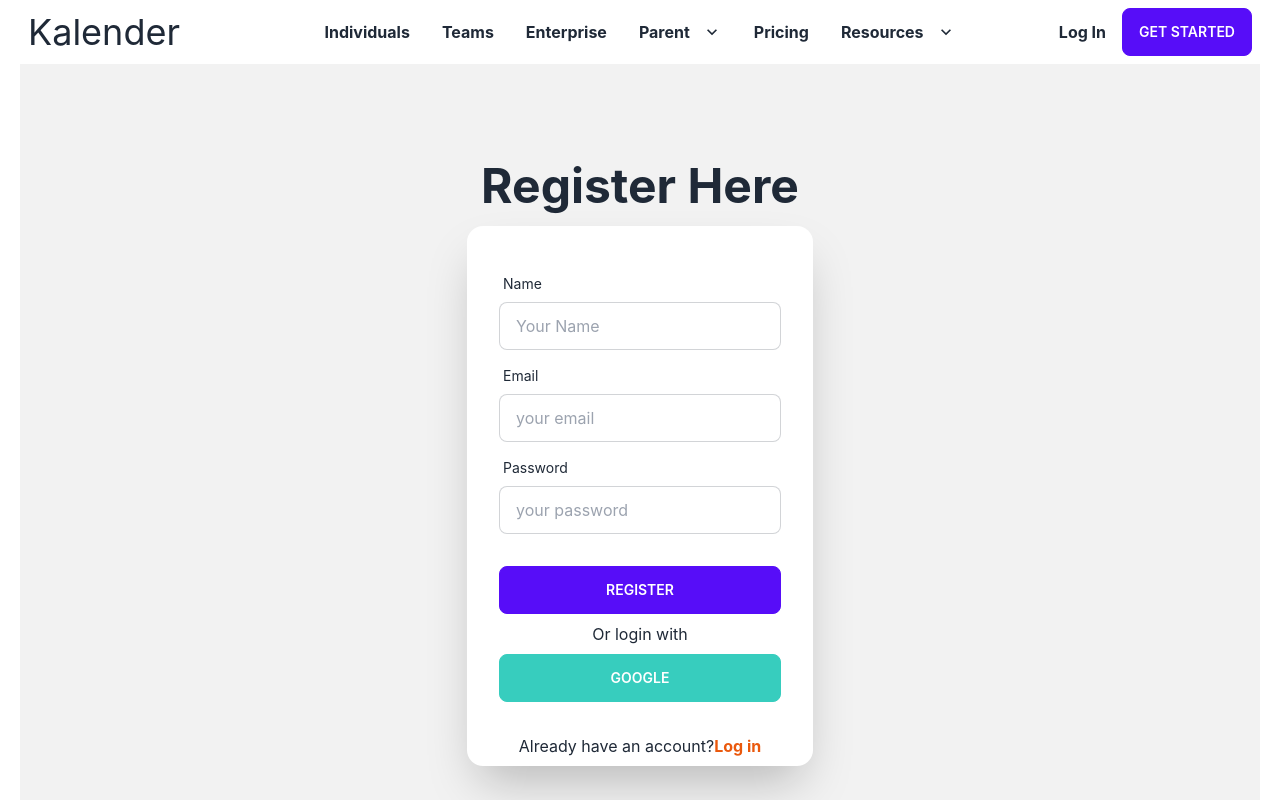
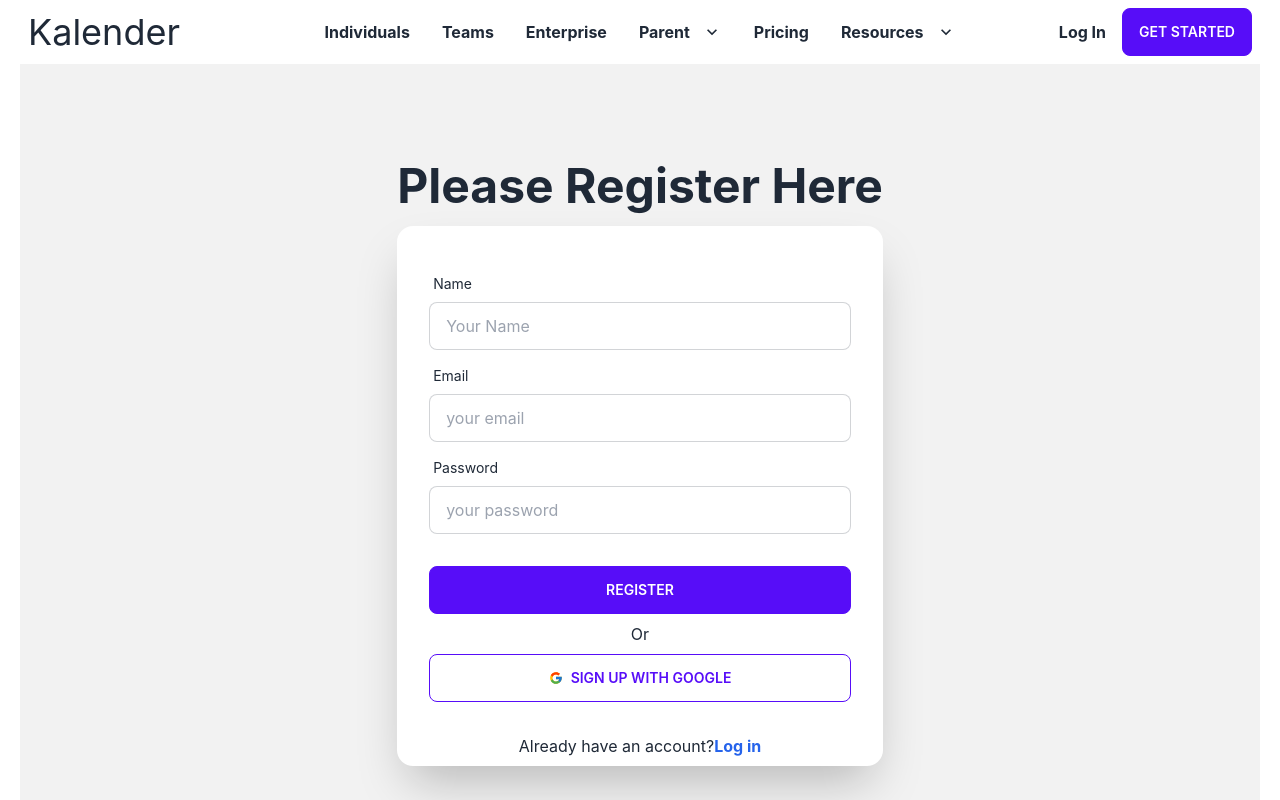
Before and after one commit to Amran-H/Kalender, a React (Create React App) app: page /register in a window 1280 px wide. Shown: the top 800 px of the page. Built offline with nearby package versions, Linux system fonts and the light colour scheme.

Commit message:
update login and register page by bikash

```diff
--- a/package.json
+++ b/package.json
@@ -3,6 +3,7 @@
   "version": "0.1.0",
   "private": true,
   "dependencies": {
+    "@react-icons/all-files": "^4.1.0",
     "@testing-library/jest-dom": "^5.16.5",
     "@testing-library/react": "^13.4.0",
     "@testing-library/user-event": "^13.5.0",
--- a/src/Pages/Login/Login.js
+++ b/src/Pages/Login/Login.js
@@ -1,12 +1,13 @@
 import React from "react";
 import { Link } from "react-router-dom";
+import { FcGoogle } from 'react-icons/fc';
 
 const Login = () => {
   return (
     <div className="hero min-h-screen bg-base-200 ">
       <div className="hero-content flex-col">
         <div className="text-center lg:text-left">
-          <h1 className="text-5xl font-bold">Login Here</h1>
+          <h1 className="text-3xl md:text-5xl font-bold">Please Login Here</h1>
         </div>
         <div className="card  w-full shadow-2xl bg-base-100 mt-0 py-2">
           <form className="card-body">
@@ -42,12 +43,12 @@ const Login = () => {
             <div className="form-control mt-0">
               <button className="btn btn-primary">Login</button>
             </div>
-            <p className="text-center">Or login with</p>
-            <button className="btn btn-accent text-white">Google</button>
+            <p className="text-center">Or</p>
+              <button className="btn btn-outline btn-primary"><FcGoogle /> <span className="ml-2">Sign up with Google</span> </button>
           </form>
           <p className="text-center">
             New in Kalender?
-            <Link to="/register" className="text-orange-600 font-bold">
+            <Link to="/register" className="text-blue-600 font-bold">
               Register
             </Link>
           </p>
--- a/src/Pages/Register/Register.js
+++ b/src/Pages/Register/Register.js
@@ -1,4 +1,5 @@
 import { Link } from "react-router-dom";
+import { FcGoogle } from 'react-icons/fc';
 
 const Register = () => {
 
@@ -6,7 +7,7 @@ const Register = () => {
       <div className="hero min-h-screen bg-base-200">
         <div className="hero-content flex-col">
           <div className="text-center lg:text-left">
-            <h1 className="text-5xl font-bold">Register Here</h1>
+            <h1 className="text-3xl md:text-5xl font-bold">Please Register Here</h1>
           </div>
           <div className="card  w-full  shadow-2xl bg-base-100 mt-0 py-2">
             <form className="card-body">
@@ -52,16 +53,12 @@ const Register = () => {
                    Register
                 </button>
               </div>
-              <p className="text-center">Or login with</p>
-              <button
-                className="btn btn-accent text-white"
-              >
-                Google
-              </button>
+              <p className="text-center">Or</p>
+              <button className="btn btn-outline btn-primary"><FcGoogle /> <span className="ml-2">Sign up with Google</span> </button>
             </form>
             <p className="text-center">
               Already have an account?
-              <Link to="/login" className="text-orange-600 font-bold">
+              <Link to="/login" className="text-blue-600 font-bold">
                 Log in
               </Link>
             </p>
```
Also changed, not shown: 1 other file (tests, documents, lock files or other folders).
